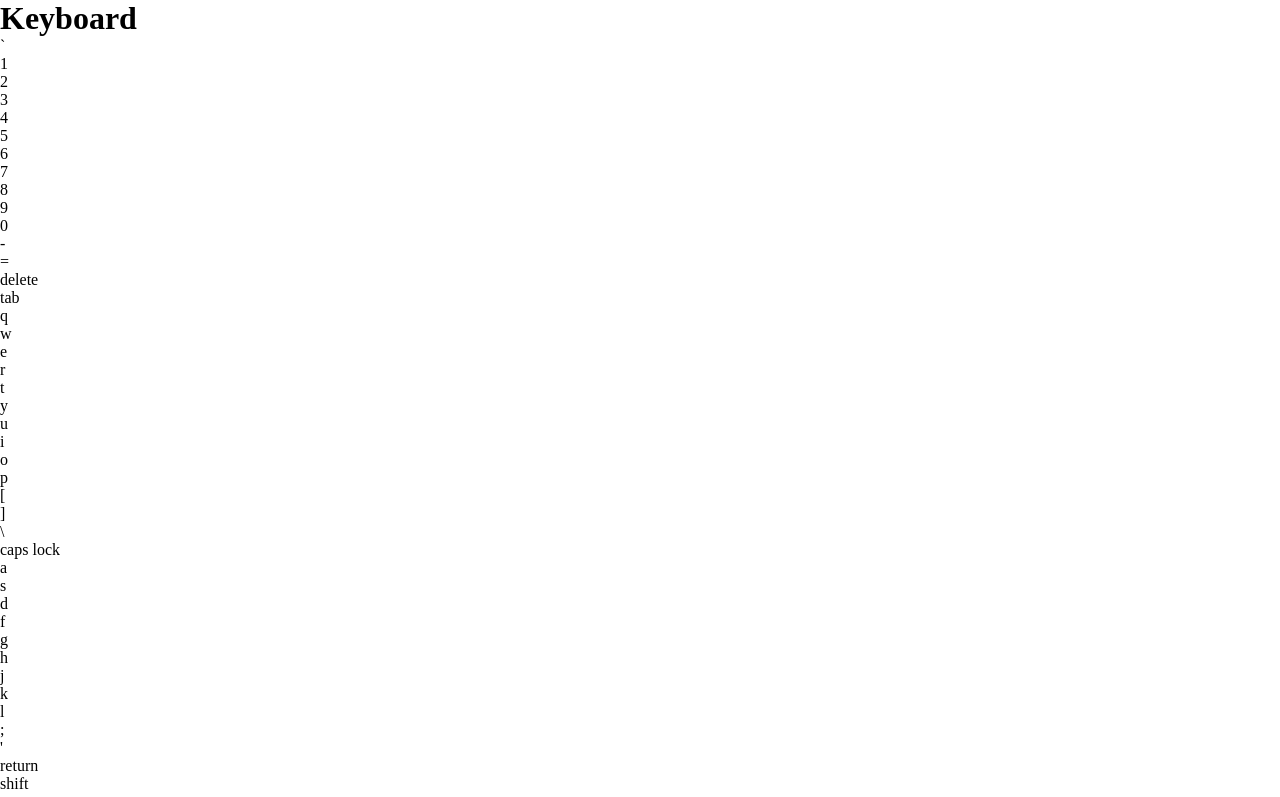
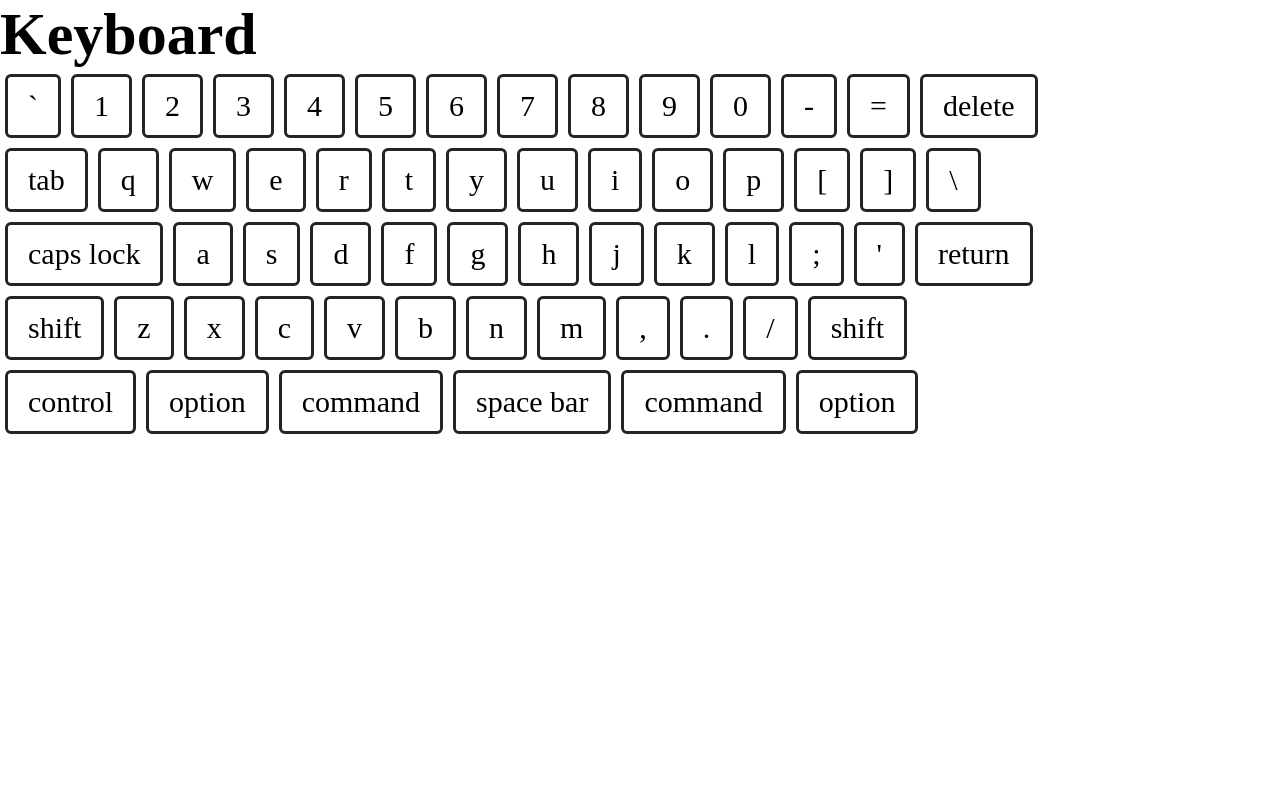
Before and after one commit to PatrickBoynton/typing, a plain HTML site: page index.html in a window 1280 px wide. Shown: the top 797 px of the page. Drawn offline with Linux system fonts and the light colour scheme.

Commit message:
Added basic styling.

```diff
--- a/styles.css
+++ b/styles.css
@@ -3,6 +3,32 @@
   margin: 0;
 }
 
+html {
+  font-size: 10px;
+}
+
 body {
   box-sizing: border-box;
+  font-size: 3rem;
 }
+.row-one {
+  display: flex;
+}
+.row-two {
+  display: flex;
+}
+.row-three {
+  display: flex;
+}
+.row-four {
+  display: flex;
+}
+.row-five {
+  display: flex;
+}
+p {
+  padding: 1.2rem 2rem;
+  margin: 0.5rem;
+  border: 3px solid #242424;
+  border-radius: 6px;
+}
```
